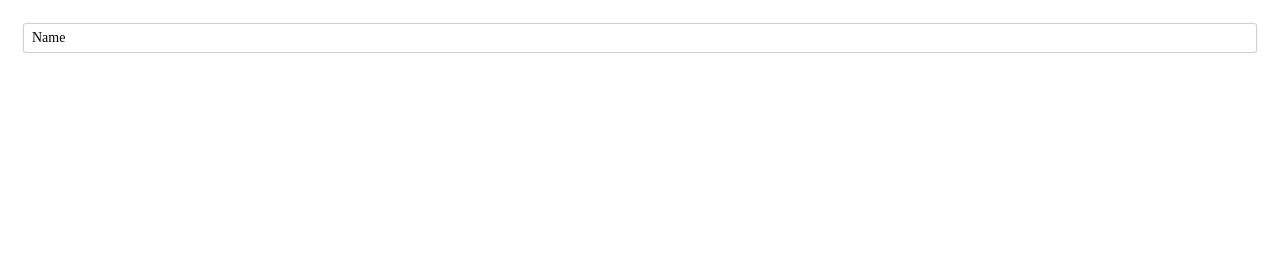
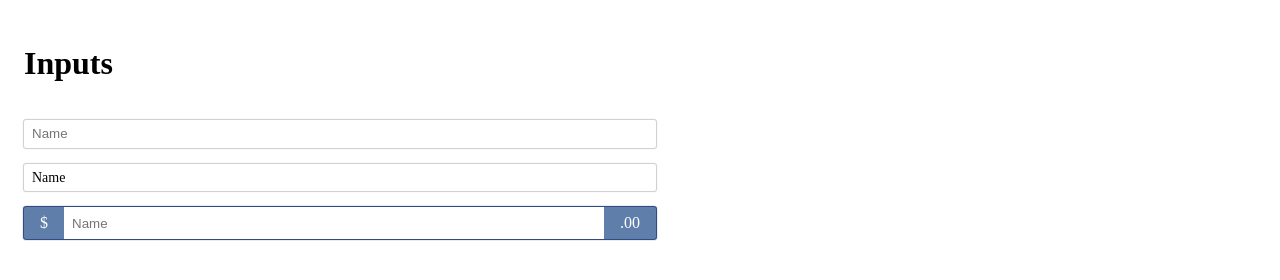
Before and after one commit to mahmoudshahin1111/tonada, a website built with webpack: page examples/input.html in a window 1280 px wide. Built offline with nearby package versions, Linux system fonts and the light colour scheme.

Commit message:
added input group

```diff
--- a/examples/input.html
+++ b/examples/input.html
@@ -8,16 +8,38 @@
     <link rel="stylesheet" href="../dist/css/tornada.css">
     <title>Tornada</title>
 </head>
-    <style>
-       body{
+<style>
+    body {
+        display: flex;
+        flex-direction: column;
+    }
+
+    .inputs {
         padding: 1rem;
-       }
-    </style>
+        display: flex;
+        flex-direction: column;
+        gap: 1rem;
+        width: 50%;
+    }
+</style>
+
 <body>
-    <div  class="tornada-control floatlabel ">
-        <input class="tornada-input" type="text" name="name" placeholder="Name" >
-        <label for="">Name</label>
+    <div class="inputs">
+        <h1>Inputs</h1>
+        <div class="tornada-control">
+            <input class="tornada-input" type="text" name="name" placeholder="Name">
+        </div>
+        <div class="tornada-control floatlabel ">
+            <input class="tornada-input" type="text" name="name" placeholder="Name">
+            <label for="">Name</label>
+        </div>
+        <div class="tornada-control input-group">
+            <span>$</span>
+            <input class="tornada-input" type="text" name="name" placeholder="Name">
+            <span>.00</span>
+        </div>
     </div>
+
 </body>
 <script src="../dist/js/tonada.js"></script>
 <script>
--- a/src/scss/_core.scss
+++ b/src/scss/_core.scss
@@ -12,6 +12,7 @@ $breakpoints: (
   lg: 1024px,
   xl: 1200px,
 );
-
+$border-radius:2px;
 $input-shadow-box: 0px 0px 1px 1px rgba(0, 0, 0, 0.2);
 $input-focused-shadow-box: 0px 0px 1px 1px rgba(map-get($colors, "primary"), 1);
+$input-border-radius: $border-radius;
--- a/src/scss/_input.scss
+++ b/src/scss/_input.scss
@@ -11,7 +11,7 @@
     width: 100%;
     transition: all 0.1s;
     outline: none;
-    border-radius: 2px;
+    border-radius: $border-radius;
     &:focus {
       outline: none;
       box-shadow: $input-focused-shadow-box;
@@ -27,8 +27,6 @@
     font-size: 0.875rem;
     transition: all 0.1s;
     background-color: #ffffff;
-  }
-  .#{$prefix}-input {
   }
   .#{$prefix}-input::placeholder {
     opacity: 0;
@@ -46,11 +44,37 @@
     top: -0.6rem;
     left: 0.1rem;
   }
-  // .#{$prefix}-input:focus ::after{
+}
 
-  // }
-  // .#{$prefix}-input:placeholder-shown {
-  //     top: 0px;
-  //     color: aqua;
-  // }
+
+.#{$prefix}-control.input-group {
+    box-shadow: $input-shadow-box;
+    box-shadow: $input-focused-shadow-box;
+    display: flex;
+    flex-direction: row;
+    background-color: map-get($colors,'secondary');
+    border-radius: $border-radius;
+    > span{
+        display: grid;
+        height: 100%;
+        align-items: center;
+        justify-content: center;
+        height: 2rem;
+        color: #ffffff;
+        user-select: none;
+        padding: 0 1rem;
+    }
+    .#{$prefix}-input {
+        border: 0;
+        box-shadow: none;
+        padding: 0.4rem 0.5rem;
+        width: unset;
+        flex: 1;
+        outline: none;
+        border-radius: 0px;
+        &:focus {
+          outline: none;
+          box-shadow: $input-focused-shadow-box;
+        }
+      }
 }
```
Also changed, not shown: dist/css/tornada.css, 1 other file.
